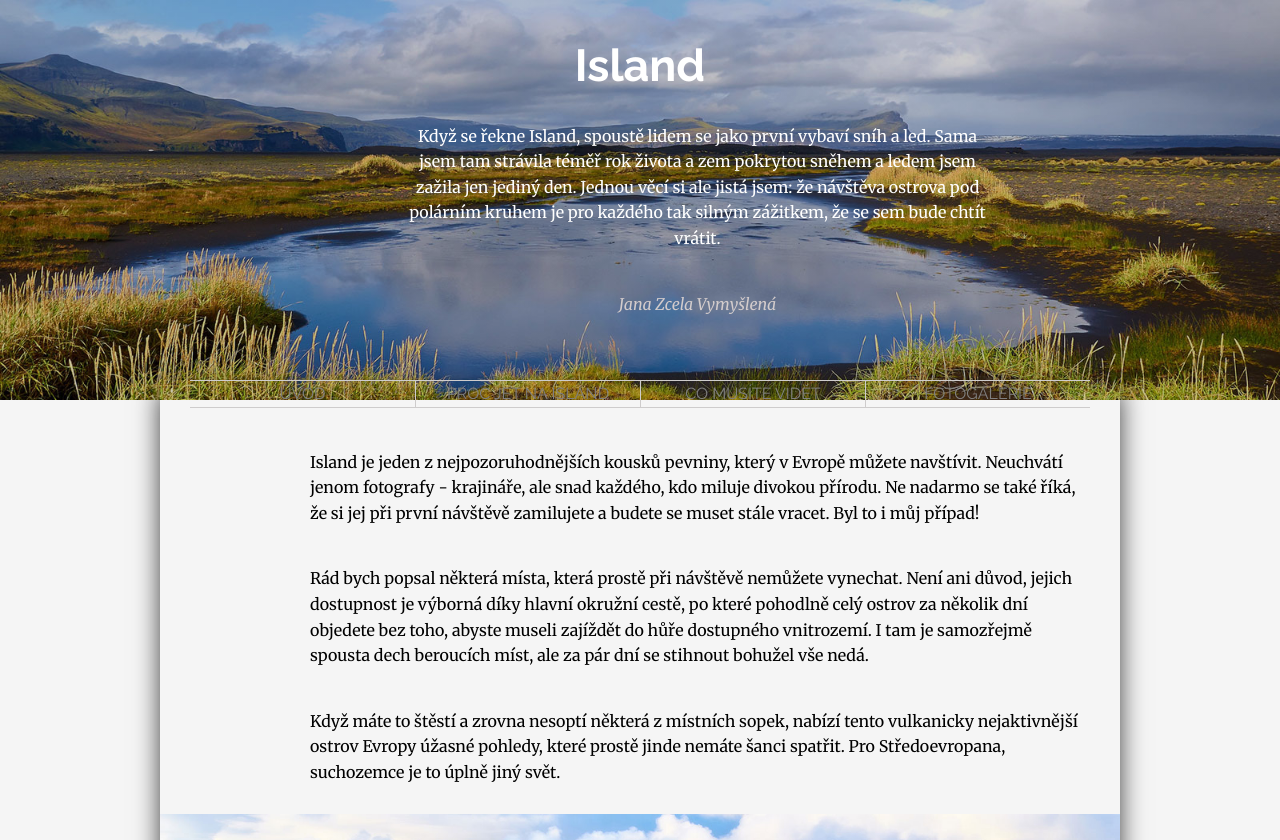
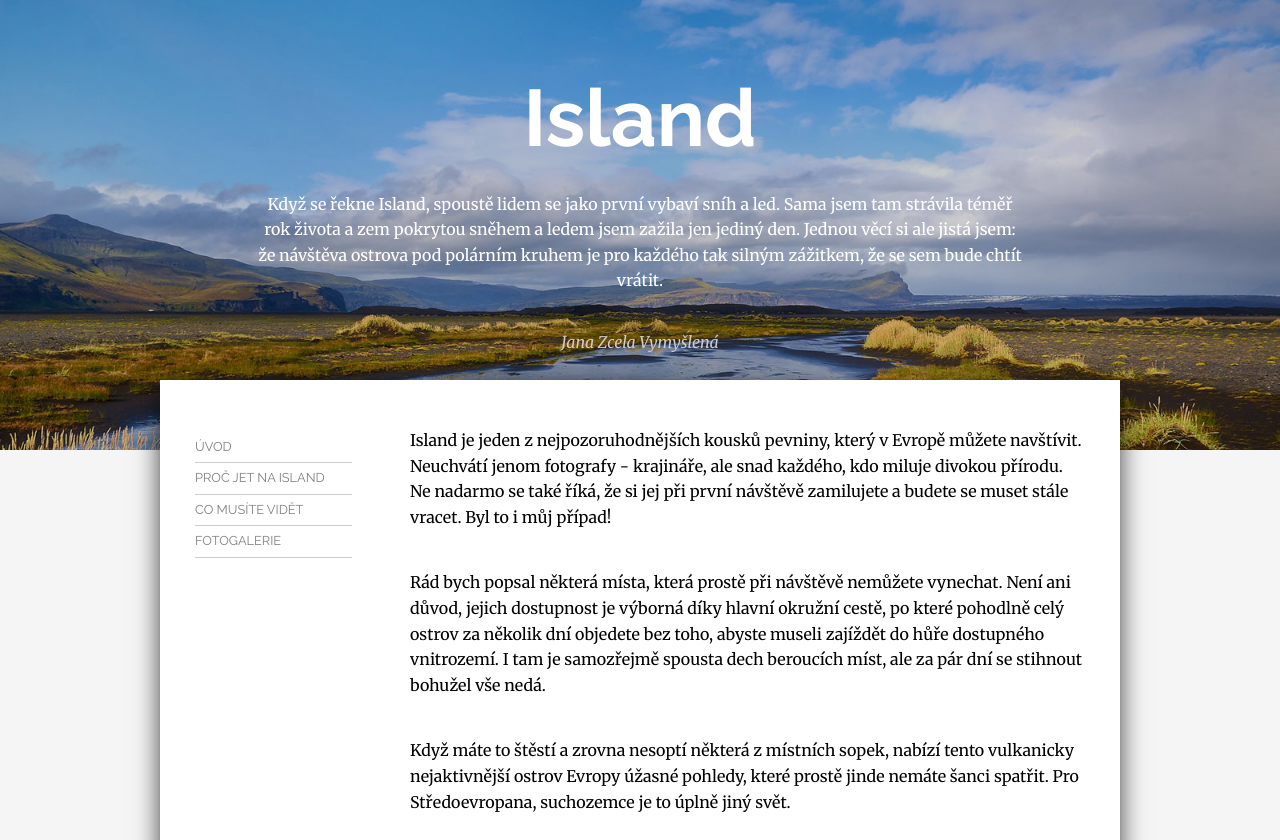
Before and after one commit to tvorimweb-2019-praha-podzim/projekt-6-island-tereza-edita, a plain HTML site: page index.html in a window 1280 px wide. Shown: the top 840 px of the page. Drawn offline with Linux system fonts and the light colour scheme.

Commit message:
pc-skoro-hotov

```diff
--- a/style.css
+++ b/style.css
@@ -17,7 +17,6 @@ body {
     font-family: 'Merriweather', serif;
     font-size: 16px;
     line-height: 1.6;
-    position: relative;
 }
 
 /* HLAVICKA */
@@ -31,12 +30,15 @@ body {
 .perex {
     color: white;
     margin: 0px 30px;
+    padding: 0;
 }
 
 .autor {
     color: rgb(211, 204, 204);
     font-size: 0.8em;
     font-style: italic;
+    padding: 0px;
+    padding-top: 20px;
 }
 
 .hlavicka {
@@ -44,7 +46,7 @@ body {
     flex-direction: column;
     align-items: center;
     background-image: linear-gradient( rgba(0, 0, 0, 0.2), rgba(0, 0, 0, 0.2)), url(images/island-hlavicka.jpg);
-    background-position: center;
+    background-position: top;
     background-repeat: no-repeat;
     background-size: cover;
     text-align: center;
@@ -181,6 +183,10 @@ footer>p {
 
 /* OBSAH */
 
+    img {
+        position: relative;
+    }
+
     p {
         font-size: 1em;
         padding: 12px 35px;
@@ -193,7 +199,15 @@ footer>p {
 
     .obsah {
        position: absolute;
-       right: 0;
+        right: 0px;
+        margin-top: -40px;
+        margin-right: 15px;
+        color: gainsboro;
+        font-size: 0.7em;
+    }
+
+    .obsah a {
+        color: gainsboro;
     }
 
 /* FOTOGALERIE */
@@ -241,21 +255,18 @@ footer>p {
 
 @media (min-width: 960px) {
 
-.main {
-    width: 960px;
-    margin: auto;
-    box-shadow: 0px 11px 24px 0px rgba(0,0,0,0.75);
-    padding: 0;
-    margin-top: -50px;
-    z-index: 5;
-    position: relative;
-}
 
 /* HLAVICKA */
 
+.titulek {
+    font-size: 5em;
+}
+
 .hlavicka {
     width: 100vw;
-    min-height: 400px;
+    min-height: 450px;
+    position: relative;
+    z-index: 1;
 }
 
 .hlavicka .perex{
@@ -266,21 +277,55 @@ footer>p {
     font-size: 1em;
 }
 
+.main {
+    width: 960px;
+    margin: auto;
+    box-shadow: 0px 11px 24px 0px rgba(0,0,0,0.75);
+    padding: 0;
+    margin-top: 0;
+    z-index: 100;
+    position: relative;
+    margin-top: -70px;
+    background-color: white;
+    padding-top: 20px;
+}
+
 /* MENU */
 
-/* li {
-    display: list-item;
+ul {
+    display: block;
+    margin: 0;
+    width: 20%;
+    border: 0;
+    position: absolute;
+    padding-top: 32px;
+    padding-left: 35px;
 }
 
 .amenu {
-    display: list-item;
-} */
+    display: inline-block;
+    margin: 0;
+    padding: 0px;
+    padding-top: 5px;
+    padding-bottom: 5px;
+    text-align: left;
+    font-size: 0.8em;
+    border-bottom: solid #cecccc 1px;
+}
+li {
+    display: unset;
+    border: none;
+    width: 30%;
+}
+
 
 /* OBSAH */
 
 p {
-    padding-left: 150px;
+    padding-left: 250px;
 }
+
+.popisek
 
 /* GALERIE */
 
```
